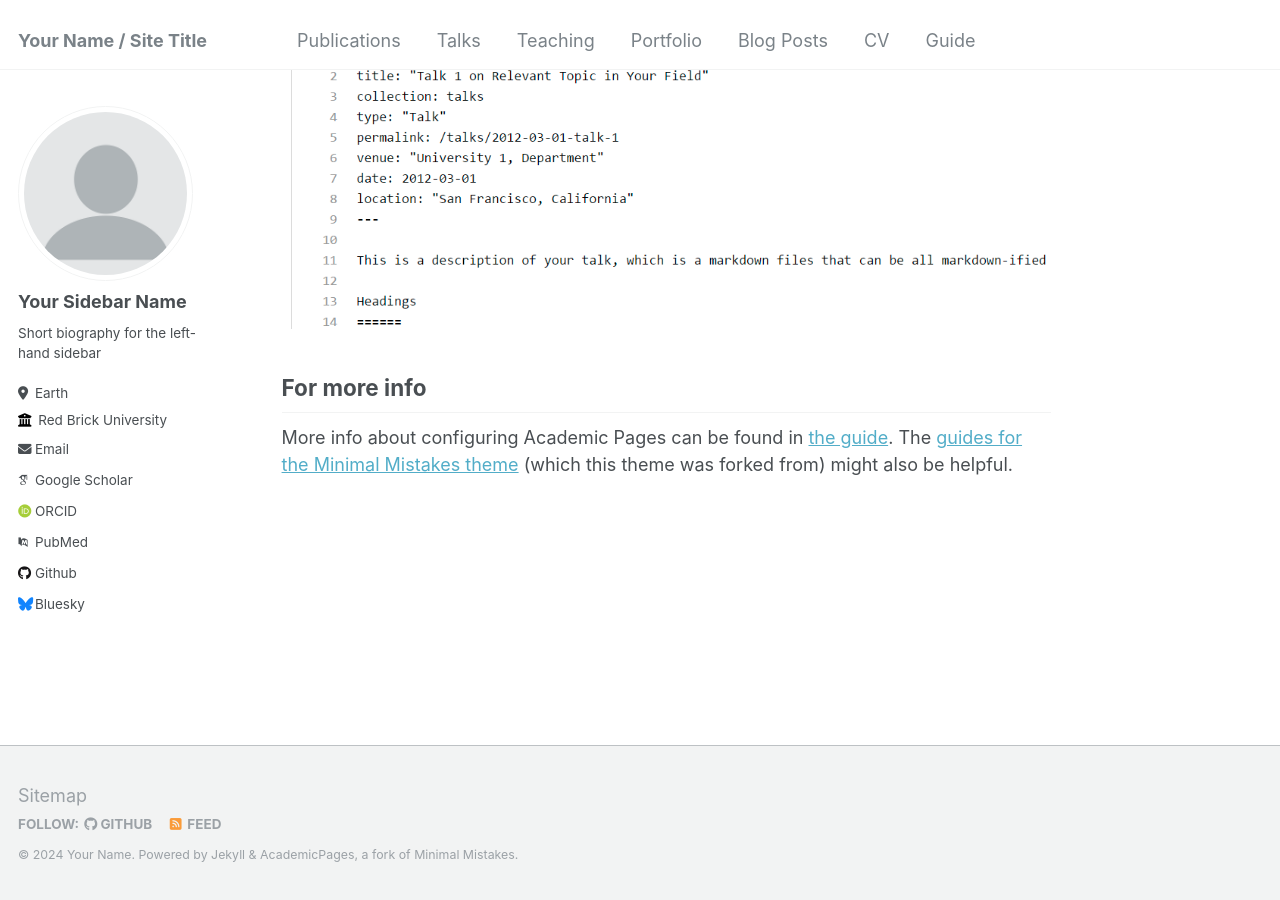
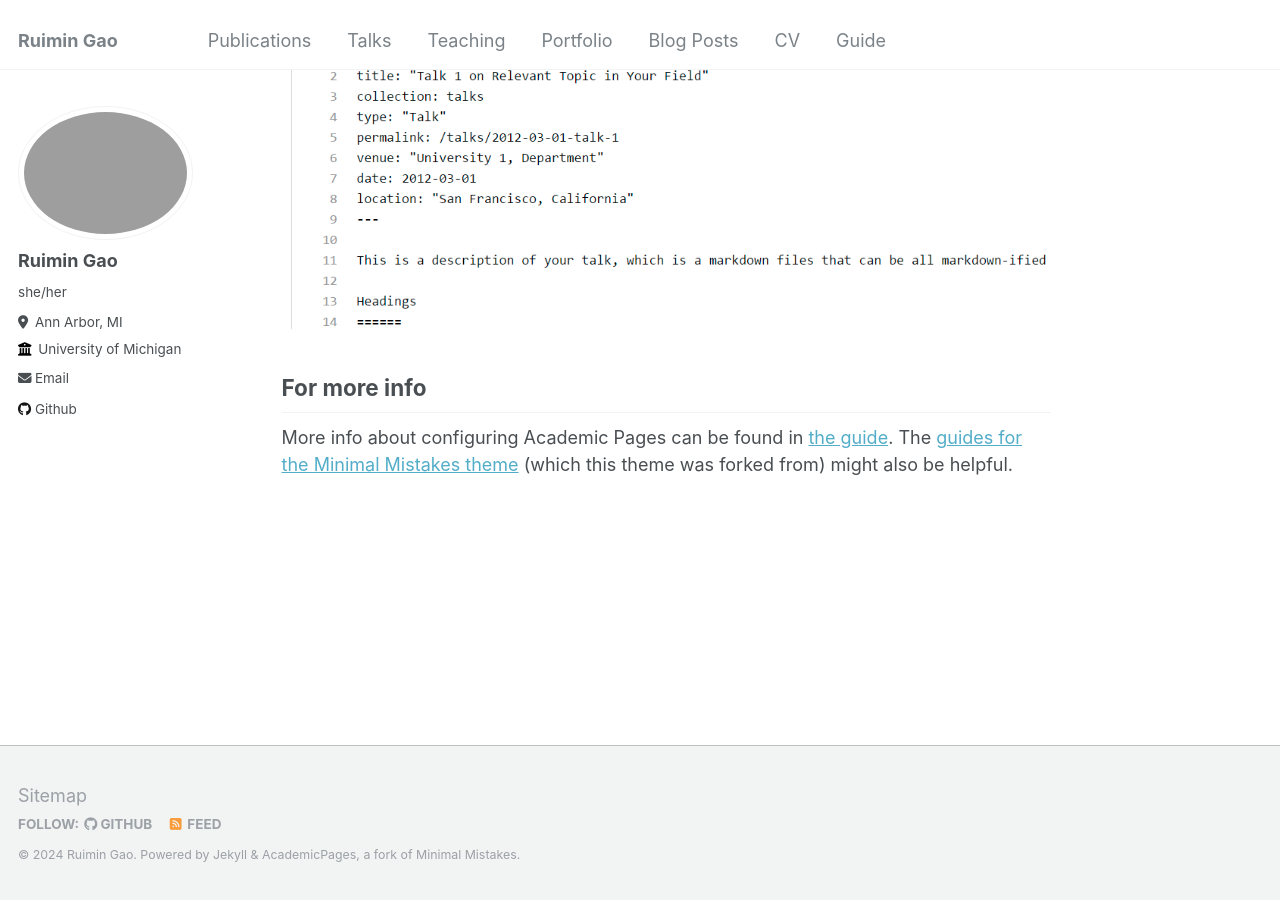
Before and after one commit to RuiminGao/RuiminGao.github.io, a Jekyll site: the page built from _pages/about.md, in a window 1280 px wide and 900 px high, scrolled down 2660 px. Built offline with Jekyll 4.4.1, drawn with Linux system fonts in a browser that asks for light colours; some web fonts are replaced.

Commit message:
intial commit

```diff
--- a/_config.yml
+++ b/_config.yml
@@ -8,10 +8,10 @@
 
 # Basic Site Settings
 locale                   : "en-US"
-title                    : "Your Name / Site Title"
+title                    : "Ruimin Gao"
 title_separator          : "-"
-name                     : &name "Your Name"
-description              : &description "personal description"
+name                     : &name "Ruimin Gao"
+description              : &description "Research assistant at the University of Michigan"
 url                      : https://academicpages.github.io # the base hostname & protocol for your site e.g. "https://mmistakes.github.io"
 baseurl                  : "" # the subpath of your site, e.g. "/blog"
 repository               : "academicpages/academicpages.github.io"
@@ -21,34 +21,34 @@ repository               : "academicpages/academicpages.github.io"
 #               Additional customization can be done by editing /_includes/author-profile.html
 author:
   # Biographic information
-  avatar           : "profile.png"
-  name             : "Your Sidebar Name"
-  pronouns         : # example: "she/her"
-  bio              : "Short biography for the left-hand sidebar"
-  location         : "Earth"
-  employer         : "Red Brick University"
+  avatar           : "profile.JPG"
+  name             : "Ruimin Gao"
+  pronouns         : "she/her"
+  bio              :
+  location         : "Ann Arbor, MI"
+  employer         : "University of Michigan"
   uri              : # URL
-  email            : "none@example.org"
+  email            : "riko@umich.edu"
 
   # Academic websites
   arxiv            : # URL - Update with the correct link to your profile
-  googlescholar    : "https://scholar.google.com/citations?user=PS_CX0AAAAAJ"
+  googlescholar    : #
   impactstory      : # URL
-  orcid            : "http://orcid.org/yourorcidurl"
+  orcid            : #
   semantic         : # URL
-  pubmed           : "https://www.ncbi.nlm.nih.gov/pubmed/?term=john+snow"
+  pubmed           : #
   researchgate     : # URL
 
   # Repositories and software development
   bitbucket        : # Username - Update with your username on the site
   codepen          : # Username
   dribbble         : # Username
-  github           : "academicpages"
+  github           : "RuiminGao"
   kaggle           : # Username
   stackoverflow    : # User number or user number and name (i.e., use "1" or "1/jeff-atwood")
 
   # Social media
-  bluesky          : "bsky.app" # Replace this with you Bluesky username
+  bluesky          : #
   facebook         : # Username
   flickr           : # Username
   foursquare       : # Username
```
Also changed, not shown: 1 other file.
